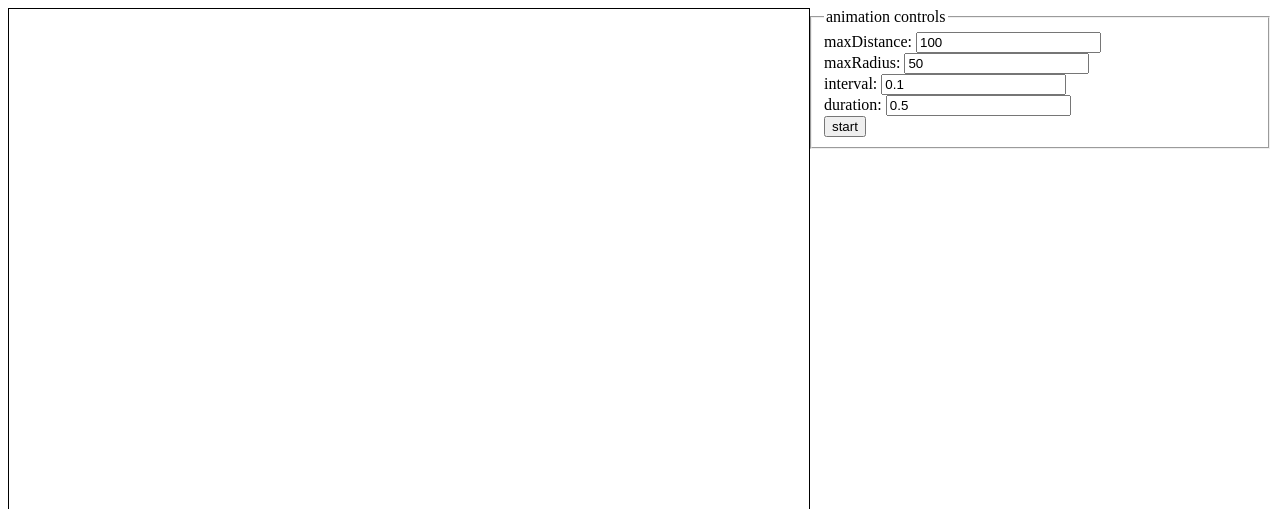
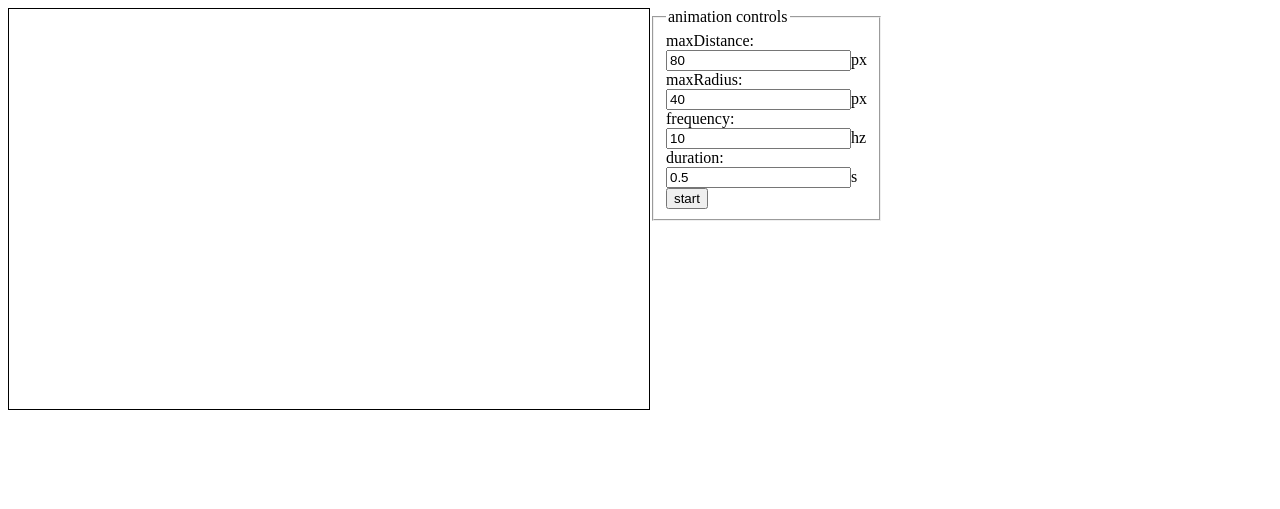
Before and after one commit to milcuatrocientos/feedback-loop, a plain HTML site: page light-pattern.html in a window 1280 px wide. Shown: the top 509 px of the page. Drawn offline with Linux system fonts and the light colour scheme.

Commit message:
adjust CSS / change "duration" to "frequency"

```diff
--- a/light-pattern.html
+++ b/light-pattern.html
@@ -5,7 +5,7 @@
     <meta charset="utf-8">
     <title>light pattern</title>
     <style type="text/css">
-      #canvas-container > svg {
+      #content > * {
         float: left;
       }
       #animation-controls > label {
@@ -30,14 +30,14 @@
         circle.animate({opacity: 0}, 1000*cfg.duration, 'linear', function() { circle.remove(); });
 
         if (animationSwitch)
-          window.setTimeout(function() { animate(paper); }, 1000*cfg.interval);
+          window.setTimeout(function() { animate(paper); }, 1000/cfg.frequency);
       };
 
-      var canvasWidth = 800, canvasHeight = 500;
+      var canvasWidth = 640, canvasHeight = 400;
       var cfg = {
         maxDistance: Math.min(canvasWidth, canvasHeight) / 5,
         maxRadius:   Math.min(canvasWidth, canvasHeight) / 10,
-        interval: 0.1, duration: 0.5
+        frequency: 10, duration: 0.5
       };
 
       var mousePos = new Coord(canvasWidth/2, canvasHeight/2);
@@ -81,14 +81,28 @@
     </script>
   </head>
   <body>
-    <div id="canvas-container"></div>
-    <fieldset id="animation-controls">
-      <legend>animation controls</legend>
-      <label>maxDistance: <input id="cfg-maxDistance" type="number"></label>
-      <label>maxRadius: <input id="cfg-maxRadius" type="number"></label>
-      <label>interval: <input id="cfg-interval" type="number"></label>
-      <label>duration: <input id="cfg-duration" type="number"></label>
-      <input id="animate" type="button" value="start">
-    </fieldset>
+    <div id="content">
+      <div id="canvas-container"></div>
+      <fieldset id="animation-controls">
+        <legend>animation controls</legend>
+        <label>
+          maxDistance:<br>
+          <input id="cfg-maxDistance" type="number">px
+        </label>
+        <label>
+          maxRadius:<br>
+          <input id="cfg-maxRadius" type="number">px
+        </label>
+        <label>
+          frequency:<br>
+          <input id="cfg-frequency" type="number">hz
+        </label>
+        <label>
+          duration:<br>
+          <input id="cfg-duration" type="number">s
+        </label>
+        <input id="animate" type="button" value="start">
+      </fieldset>
+    </div>
   </body>
 </html>
```
